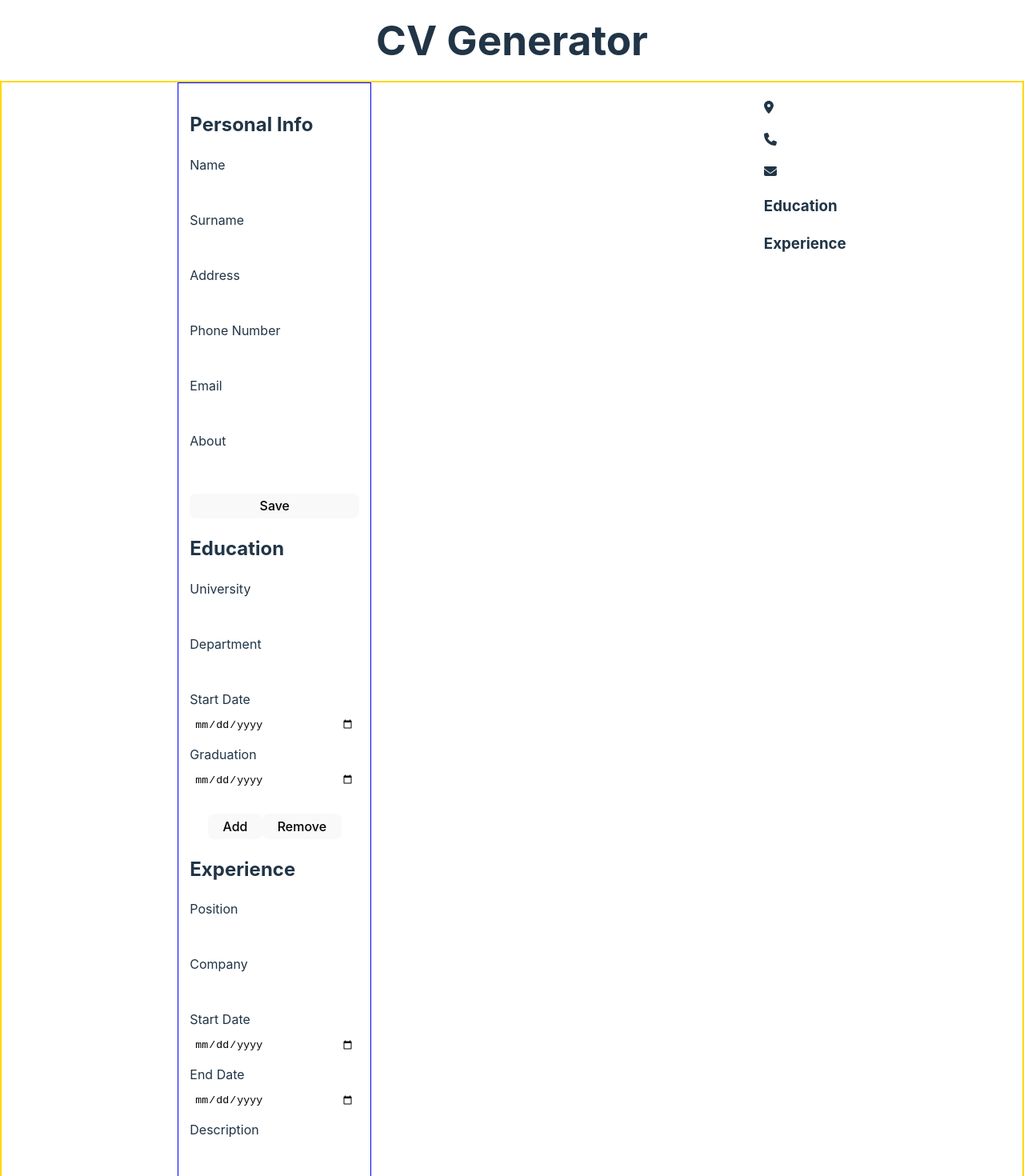
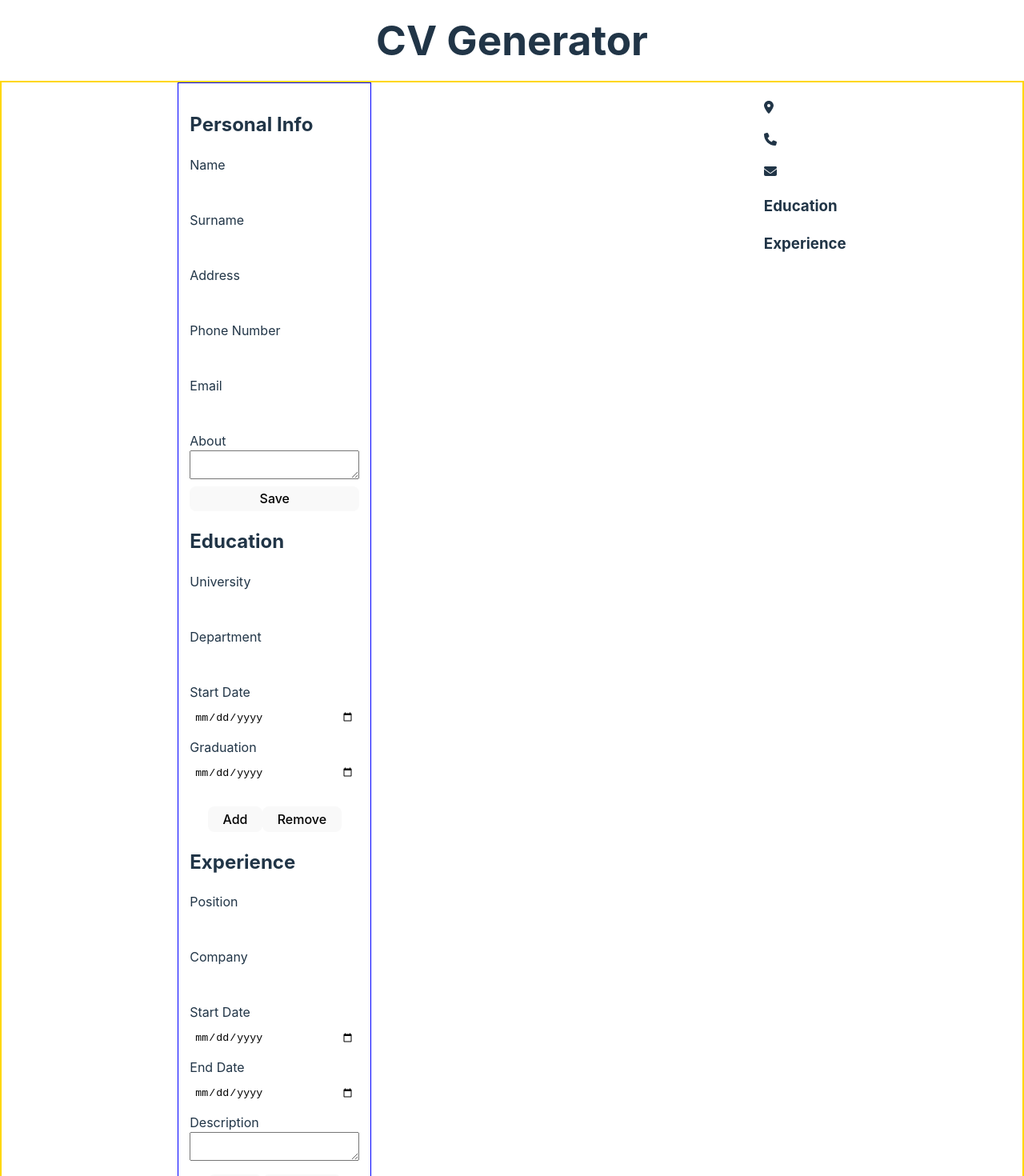
Before and after one commit to mbdeviant/resume-generator, a React (Vite) app: page / in a window 1280 px wide. Shown: the top 1470 px of the page at 80% size. Built offline with nearby package versions, Linux system fonts and the light colour scheme.

Commit message:
change description input to textarea

```diff
--- a/src/components/CVForm/Experience.jsx
+++ b/src/components/CVForm/Experience.jsx
@@ -107,8 +107,7 @@ export default function Experience({ onSubmit }) {
           required
         />
         <label htmlFor="description">Description</label>
-        <input
-          type="text"
+        <textarea
           id="description"
           name="description"
           value={experienceData.description}
--- a/src/components/CVForm/PersonalInfo.jsx
+++ b/src/components/CVForm/PersonalInfo.jsx
@@ -86,8 +86,7 @@ export default function PersonalInfo({ onSubmit }) {
             required
           />
           <label htmlFor="about">About</label>
-          <input
-            type="text"
+          <textarea
             id="about"
             name="about"
             value={personalData.about}
```
